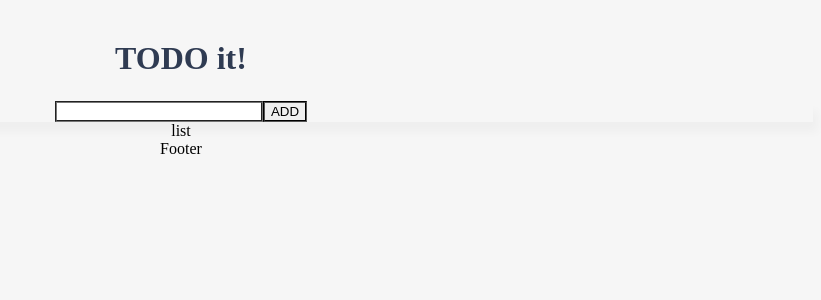
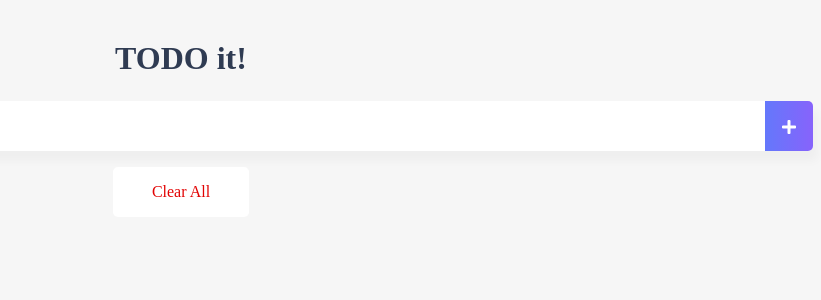
Before and after one commit to xoyeop/TodoApp, a Vue app in the folder vue-todo/: page / in a window 1280 px wide. Shown: the top 300 px of the page, without its empty margins (459-1280 px from the left). Built offline with nearby package versions, Linux system fonts and the light colour scheme; a web font is replaced by a local one.

Commit message:
Implement all the basic components for Todo App

```diff
--- a/vue-todo/src/components/TodoFooter.vue
+++ b/vue-todo/src/components/TodoFooter.vue
@@ -1,15 +1,30 @@
 <template>
-    <div>
-        Footer
+    <div class="clearAllContainer">
+        <span class="clearAllBtn" v-on:click="clearTodo">Clear All</span>
     </div>
 </template>
 
 <script>
 export default {
-
+    methods: {
+        clearTodo: function() {
+            localStorage.clear();
+        }
+    }
 }
 </script>
 
-<style>
-
+<style scopped>
+.clearAllContainer {
+    width: 8.5rem;
+    height: 50px;
+    line-height: 50px;
+    background-color: white;
+    border-radius: 5px;
+    margin: 0 auto;
+}
+.clearAllBtn {
+    color: #e20303;
+    display: block;
+}
 </style>
--- a/vue-todo/src/components/TodoInput.vue
+++ b/vue-todo/src/components/TodoInput.vue
@@ -1,8 +1,10 @@
 <template>
     <div class="inputBox shadow">
-        <input type="text" v-model="newTodoItem">
-        <button v-on:click="addTodo">ADD</button>
-        <span class="addContainer"></span>
+        <input type="text" v-model="newTodoItem" v-on:keyup.enter="addTodo">
+        <!--<button v-on:click="addTodo">ADD</button>-->
+        <span class="addContainer" v-on:click="addTodo">
+            <i class="fas fa-plus addBtn"></i>
+        </span>
     </div>
 </template>
 
@@ -18,8 +20,11 @@
             // eslint-disable-next-line
             // console.log(this.newTodoItem);
             // 저장하는 로직
-            localStorage.setItem(this.newTodoItem, this.newTodoItem);
-            this.clearInput();
+            if(this.newTodoItem != '') {
+                var obj = {completed: false, item: this.newTodoItem};
+                localStorage.setItem(this.newTodoItem, JSON.stringify(obj));
+                this.clearInput();
+            }
         },
         clearInput: function() {
             this.newTodoItem = '';
@@ -29,8 +34,28 @@
 </script>
 
 <style scopped>
-input :focus {
+input:focus {
     outline: none;
 }
-
+.inputBox {
+    background: white;
+    height: 50px;
+    line-height: 50px;
+    border-radius: 5px;
+}
+.inputBox input {
+    border-style: none;
+    font-size: 0.9rem;
+}
+.addContainer {
+    float: right;
+    background: linear-gradient(to right, #6478FB, #8763FB);
+    display: block;
+    width: 3rem;
+    border-radius: 0 5px 5px 0;
+}
+.addBtn {
+    color: white;
+    vertical-align: middle;
+}
 </style>
--- a/vue-todo/src/components/TodoList.vue
+++ b/vue-todo/src/components/TodoList.vue
@@ -1,15 +1,83 @@
 <template>
     <div>
-        list
+        <ul>
+            <li v-for="(todoItem, index) in todoItems" v-bind:key="todoItem.item" class="shadow">
+                <i class="checkBtn fas fa-check" v-bind:class="{checkBtnCompleted: todoItem.completed}"
+                    v-on:click="toggleComplete(todoItem, index)"></i>
+                <span v-bind:class="{textCompleted: todoItem.completed}">{{ todoItem.item }}</span>
+                <span class="removeBtn" v-on:click="removeTodo(todoItem, index)">
+                    <i class="fas fa-trash-alt"></i>
+                </span>
+            </li>
+        </ul>
     </div>
 </template>
 
 <script>
 export default {
+    data: function() {
+        return {
+            todoItems: []
+        }
+    },
+    methods: {
+        removeTodo: function(todoItem, index) {
+            // console.log(todoItem, index);
+            localStorage.removeItem(todoItem);
+            this.todoItems.splice(index, 1);
+        },
+        toggleComplete: function(todoItem, index) {
+            todoItem.completed = !todoItem.completed; // todoItem의 completed를 toggle
+            localStorage.removeItem(todoItem.item);   // localStorage는 update 기능이 없어서 remove->set
+            localStorage.setItem(todoItem.item, JSON.stringify(todoItem));
+        }
+    },
+    created: function() {
+        if (localStorage.length > 0) {
+            for (var i = 0; i < localStorage.length; i++) {
+                if (localStorage.key(i) != 'loglevel:webpack-dev-server') {
+                    this.todoItems.push(JSON.parse(localStorage.getItem(localStorage.key(i))));
+                    // this.todoItems.push(localStorage.key(i));
+                    // console.log(localStorage.key(i));
+                }
 
+            }
+        }
+    }
 }
 </script>
 
-<style>
-
+<style scopped>
+ul {
+    list-style-type: none;
+    padding-left: 0px;
+    margin-top: 0;
+    text-align: left;
+}
+li {
+    display: flex;
+    min-height: 50px;
+    height: 50px;
+    line-height: 50px;
+    margin: 0.5rem 0;
+    padding: 0 0.9rem;
+    background: white;
+    border-radius: 5px;
+}
+.checkBtn {
+    line-height: 45px;
+    color: #62acde;
+    margin-right: 5px;
+}
+.checkBtnCompleted {
+    color: #b3adad;
+}
+.textCompleted {
+    text-decoration: line-through;
+    color: #b3adad;
+}
+.removeBtn {
+    margin-left: auto;
+    color: #de4343;
+}
 </style>
```
Also changed, not shown: 1 other file (tests, documents, lock files or other folders).
